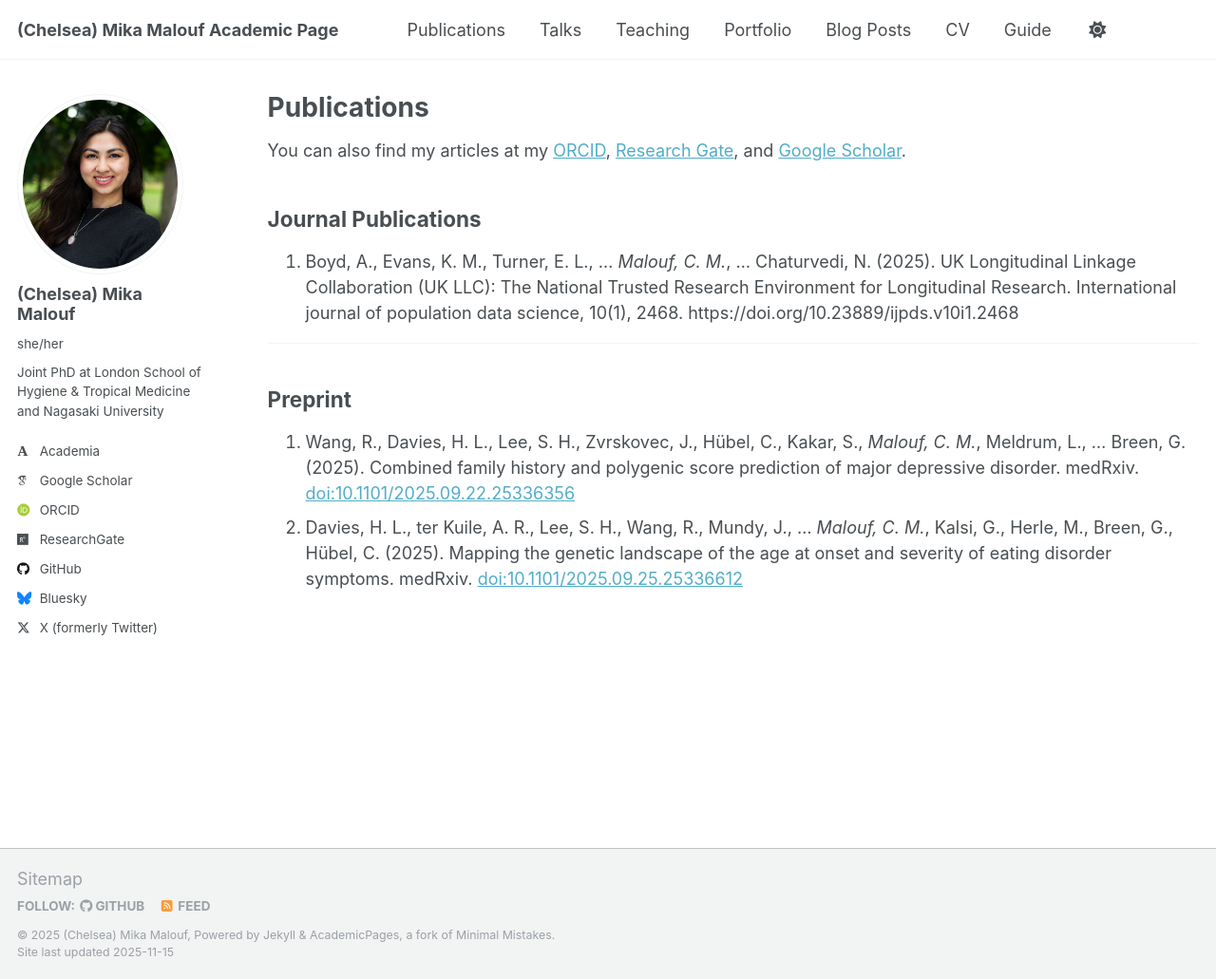
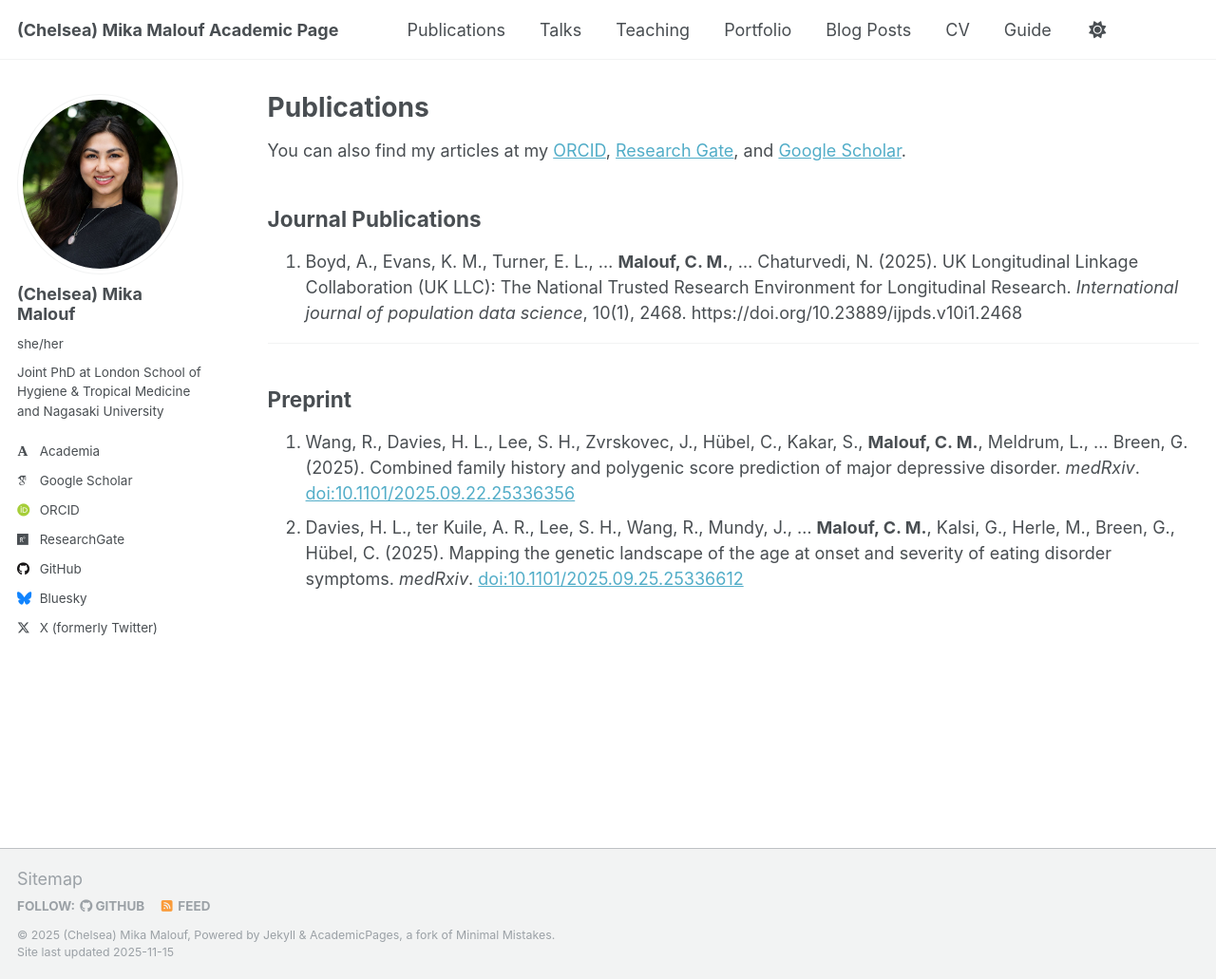
Before and after one commit to mikamalouf/academic, a Jekyll site: the page built from _pages/publications.md, in a window 1280 px wide and 1031 px high. Shown: the whole window at 95% size. Built offline with Jekyll 4.4.1, drawn with Linux system fonts in a browser that asks for light colours; some web fonts are replaced; a script that is not in the unit is left out.

```diff
--- a/_pages/publications.md
+++ b/_pages/publications.md
@@ -15,11 +15,11 @@ https://paperpile.com/t/doi-to-apa-converter/
  -->
 
 ## Journal Publications
- 1. Boyd, A., Evans, K. M., Turner, E. L., … *Malouf, C. M.*, … Chaturvedi, N. (2025). UK Longitudinal Linkage Collaboration (UK LLC): The National Trusted Research Environment for Longitudinal Research. International journal of population data science, 10(1), 2468. https://doi.org/10.23889/ijpds.v10i1.2468
+ 1. Boyd, A., Evans, K. M., Turner, E. L., … **Malouf, C. M.**, … Chaturvedi, N. (2025). UK Longitudinal Linkage Collaboration (UK LLC): The National Trusted Research Environment for Longitudinal Research. *International journal of population data science*, 10(1), 2468. https://doi.org/10.23889/ijpds.v10i1.2468
 
 ---
 
 ## Preprint
 
- 1. Wang, R., Davies, H. L., Lee, S. H., Zvrskovec, J., Hübel, C., Kakar, S., *Malouf, C. M.*, Meldrum, L., ... Breen, G. (2025). Combined family history and polygenic score prediction of major depressive disorder. medRxiv. [doi:10.1101/2025.09.22.25336356](doi:10.1101/2025.09.22.25336356)
- 2. Davies, H. L., ter Kuile, A. R., Lee, S. H., Wang, R., Mundy, J., ... *Malouf, C. M.*, Kalsi, G., Herle, M., Breen, G., Hübel, C. (2025). Mapping the genetic landscape of the age at onset and severity of eating disorder symptoms. medRxiv. [doi:10.1101/2025.09.25.25336612](doi:10.1101/2025.09.25.25336612)
+ 1. Wang, R., Davies, H. L., Lee, S. H., Zvrskovec, J., Hübel, C., Kakar, S., **Malouf, C. M.**, Meldrum, L., ... Breen, G. (2025). Combined family history and polygenic score prediction of major depressive disorder. *medRxiv*. [doi:10.1101/2025.09.22.25336356](doi:10.1101/2025.09.22.25336356)
+ 2. Davies, H. L., ter Kuile, A. R., Lee, S. H., Wang, R., Mundy, J., ... **Malouf, C. M.**, Kalsi, G., Herle, M., Breen, G., Hübel, C. (2025). Mapping the genetic landscape of the age at onset and severity of eating disorder symptoms. *medRxiv*. [doi:10.1101/2025.09.25.25336612](doi:10.1101/2025.09.25.25336612)
```
